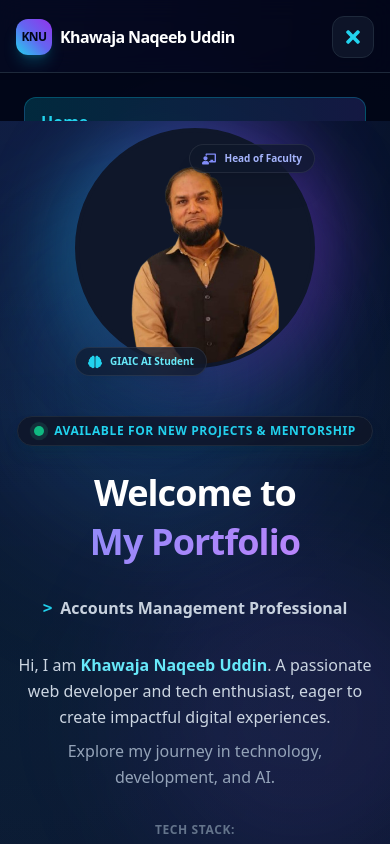
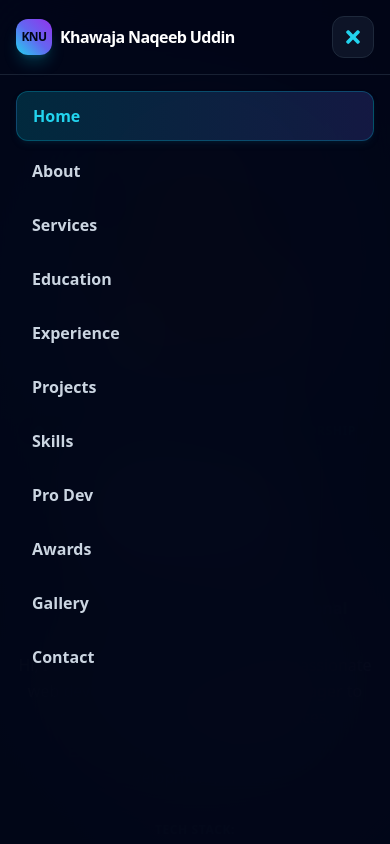
Before and after one commit to khawajanaqeeb/portfolio, a Next.js app: page / in a window 390 px wide. Both pictures are taken after a click on the button "Toggle Navigation Menu". Shown: the top 844 px of the page. Built offline with nearby package versions, Linux system fonts and the light colour scheme.

Commit message:
Fix mobile burger menu dropdown z-index overlay issue

```diff
--- a/src/app/components/Navbar.tsx
+++ b/src/app/components/Navbar.tsx
@@ -39,15 +39,29 @@ export default function Navbar() {
     setIsOpen(false);
   }, [pathname]);
 
+  // Lock body scroll when mobile menu is open
+  useEffect(() => {
+    if (isOpen) {
+      document.body.style.overflow = "hidden";
+    } else {
+      document.body.style.overflow = "unset";
+    }
+    return () => {
+      document.body.style.overflow = "unset";
+    };
+  }, [isOpen]);
+
   return (
     <header
-      className={`fixed top-0 left-0 w-full z-50 transition-all duration-300 ${
-        scrolled
+      className={`fixed top-0 left-0 w-full z-[100] transition-all duration-300 ${
+        isOpen
+          ? "h-screen bg-slate-950/95 backdrop-blur-2xl flex flex-col"
+          : scrolled
           ? "glass-header py-3 shadow-xl shadow-cyan-950/20"
           : "bg-slate-950/70 backdrop-blur-md border-b border-white/5 py-4"
       }`}
     >
-      <div className="container mx-auto px-4 sm:px-8 lg:px-12 flex justify-between items-center">
+      <div className={`container mx-auto px-4 sm:px-8 lg:px-12 flex justify-between items-center flex-shrink-0 ${isOpen ? "py-4 border-b border-slate-800/80" : ""}`}>
         {/* Brand Logo */}
         <Link
           href="/"
@@ -110,13 +124,13 @@ export default function Navbar() {
       <AnimatePresence>
         {isOpen && (
           <motion.div
-            className="fixed inset-0 top-[72px] z-40 bg-slate-950/95 backdrop-blur-2xl flex flex-col justify-between p-6 border-t border-slate-800 xl:hidden overflow-y-auto"
-            initial={{ opacity: 0, y: -20 }}
+            className="flex-1 overflow-y-auto p-4 sm:p-6 xl:hidden"
+            initial={{ opacity: 0, y: -10 }}
             animate={{ opacity: 1, y: 0 }}
-            exit={{ opacity: 0, y: -20 }}
-            transition={{ duration: 0.3 }}
+            exit={{ opacity: 0, y: -10 }}
+            transition={{ duration: 0.25 }}
           >
-            <ul className="flex flex-col space-y-2">
+            <ul className="flex flex-col space-y-1.5 pb-8">
               {navRoutes.map((route, index) => {
                 const isActive =
                   pathname === route.href ||
@@ -124,16 +138,16 @@ export default function Navbar() {
                 return (
                   <motion.li
                     key={route.name}
-                    initial={{ opacity: 0, x: -20 }}
+                    initial={{ opacity: 0, x: -15 }}
                     animate={{ opacity: 1, x: 0 }}
-                    transition={{ delay: index * 0.04 }}
+                    transition={{ delay: index * 0.03 }}
                   >
                     <Link
                       href={route.href}
                       onClick={() => setIsOpen(false)}
                       className={`block text-base font-semibold py-3 px-4 rounded-xl transition-all duration-300 ${
                         isActive
-                          ? "bg-gradient-to-r from-cyan-500/20 to-indigo-500/20 text-cyan-400 border border-cyan-500/30"
+                          ? "bg-gradient-to-r from-cyan-500/20 to-indigo-500/20 text-cyan-400 border border-cyan-500/30 shadow-md shadow-cyan-950/30"
                           : "text-slate-300 hover:text-white hover:bg-slate-900"
                       }`}
                     >
@@ -146,7 +160,6 @@ export default function Navbar() {
           </motion.div>
         )}
       </AnimatePresence>
-
     </header>
   );
 }
```
